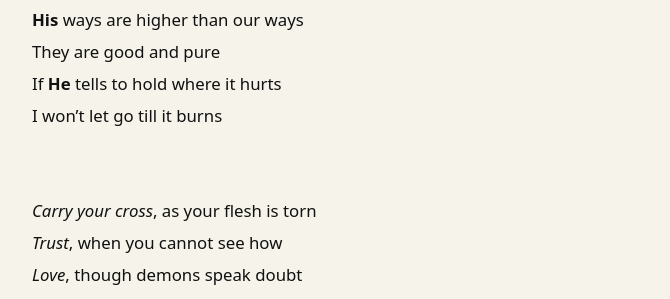
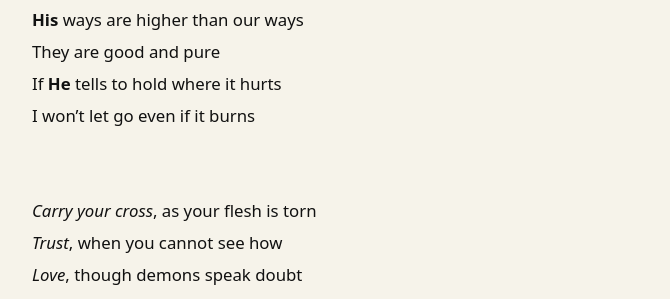
Before and after one commit to Wagz28/Wagz28.github.io, a Jekyll site: the page built from _poems/sleepless-night.md, in a window 1280 px wide. Shown: the part 779-1078 px from the top of the page, without its empty margins (178-848 px from the left). Built offline with Jekyll 4.4.1, drawn with Linux system fonts in a browser that asks for light colours.

Commit message:
Poem fixes

```diff
--- a/_poems/sleepless-night.md
+++ b/_poems/sleepless-night.md
@@ -21,7 +21,7 @@ to the **God** of _endless days_
 **His** ways are higher than our ways
 They are good and pure
 If **He** tells to hold where it hurts
-I won't let go till it burns
+I won't let go even if it burns
 
 _Carry your cross_, as your flesh is torn
 _Trust_, when you cannot see how
```
Also changed, not shown: _poems/peace.md (+1 -1 lines), _poems/rest-in-God.md (+3 -1 lines).
